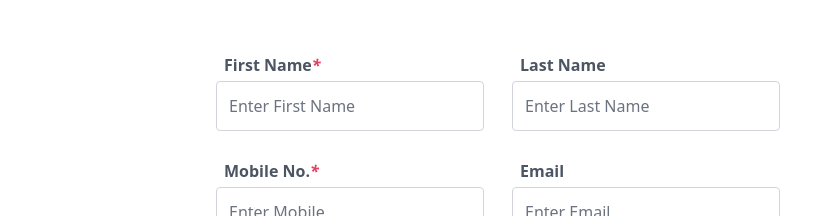
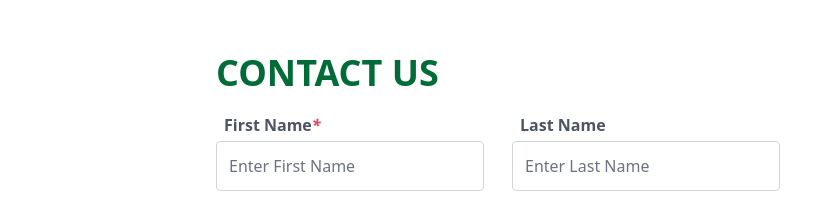
Before and after one commit to kshekh/RAKMA, a website: page public/contact-us-direct.html in a window 1280 px wide. Shown: the part 1027-1243 px from the top of the page, 452-1280 px from the left. Drawn offline with nearby package versions, Linux system fonts and the light colour scheme; some packages are replaced by stand-ins of ours; a script that the page names is missing; files whose address does not match are found by name; a web font is replaced by a local one.

Commit message:
contact us page have created in HTML

```diff
--- a/public/contact-us-direct.html
+++ b/public/contact-us-direct.html
@@ -330,7 +330,7 @@
              </div>
 
              <div class="relative overflow-hidden bg-white rounded-md">
-
+                <h2 class="text-2xl lg:text-4xl text-primary font-bold uppercase text-left pb-5">Contact Us</h2>
                <div class="grid sm:grid-cols-12 gap-4 lg:gap-7">
                   <div class="relative sm:col-span-6 md:col-span-12 lg:col-span-6 text-left">
                      <label for="" class="text-gray-600 font-semibold pb-1 px-2 block">First Name<em class="text-secondary">*</em></label>
```
Also changed, not shown: public/contact-us.html (+1 -1 lines).
